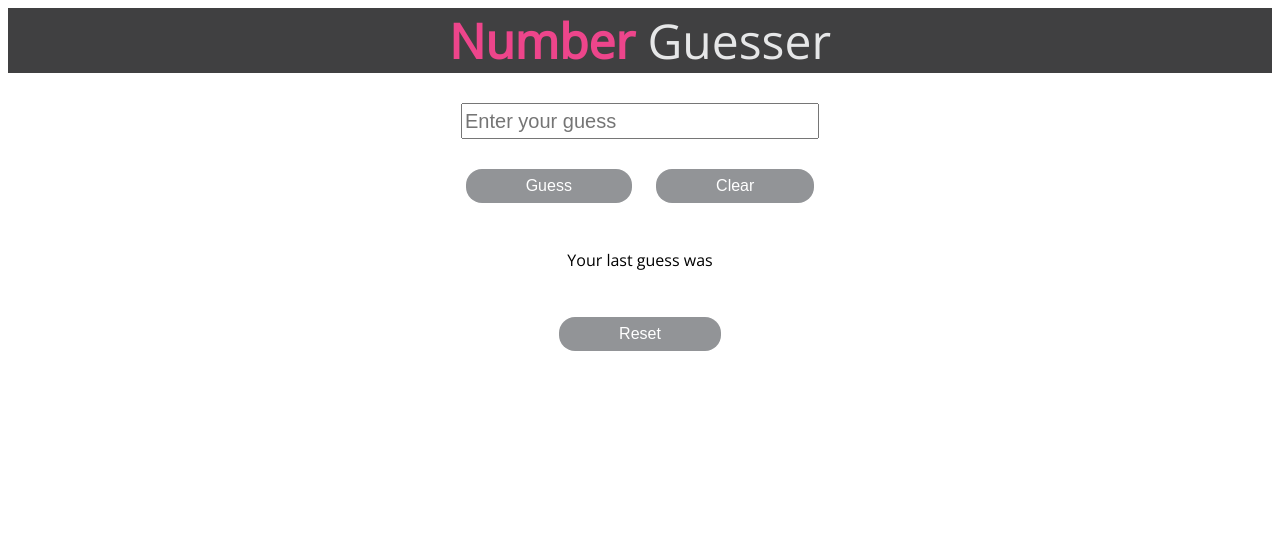
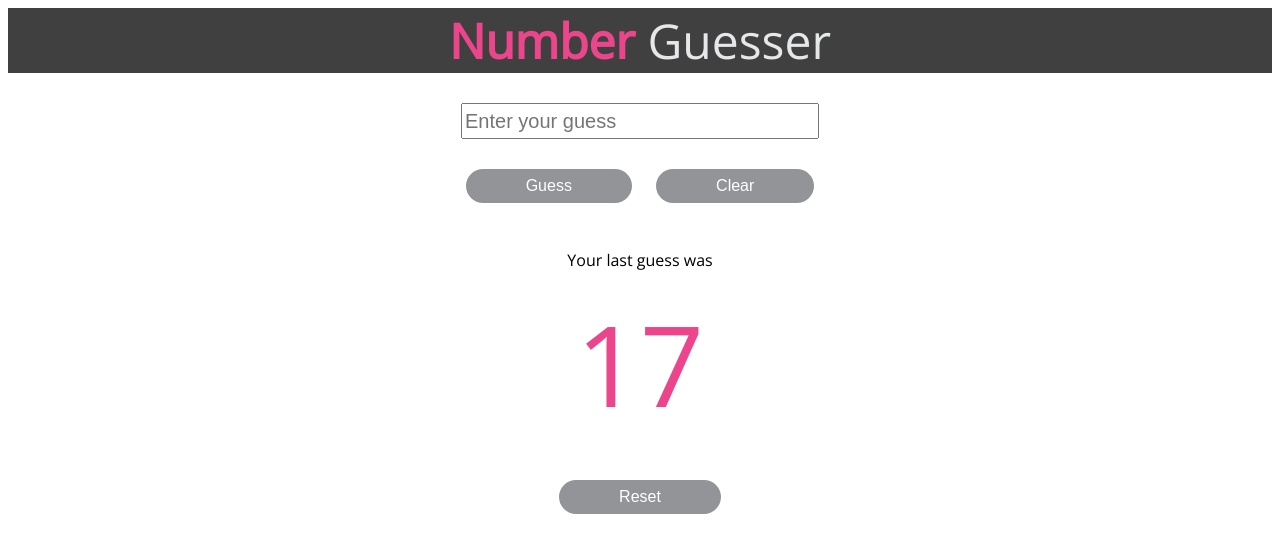
Before and after one commit to kellymiller6/numberguessergame, a plain HTML site: page index.html in a window 1280 px wide. Drawn offline with nearby package versions, Linux system fonts and the light colour scheme.

Commit message:
Beginning JS setting variables

```diff
--- a/index.html
+++ b/index.html
@@ -9,14 +9,17 @@
   <body>
     <header role="banner">Number <span class="guesser">Guesser </span></header>
     <main>
-      <input type="number" placeholder="Enter your guess">
-      <div class="buttons">
-        <button class="guess">Guess</button>
-        <button class="reset">Clear</button>
-      </div>
-      <p>Your last guess was</p>
-      <button type="text" name="button">Reset</button>
+      <input type="number" placeholder="Enter your guess" ID="guess-input">
+      <section class="buttons">
+        <button ID="guess">Guess</button>
+        <button ID="clear">Clear</button>
+      </section>
+      <section class="last-guess">
+        <p>Your last guess was</p>
+        <p class="user-guess" id="showUserGuess">17</p>
+      </section>
+      <button type="text" ID="reset">Reset</button>
     </main>
-
+    <script src="scripts.js"></script>
   </body>
 </html>
--- /dev/null
+++ b/scripts.js
@@ -0,0 +1,13 @@
+var myInput = document.getElementById('guess-input');
+
+var guessButton = document.getElementById('guess');
+
+var clearButton = document.getElementById('clear');
+
+var showLastGuess = document.getElementById('showUserGuess')
+
+var resetButton = document.getElementById('reset')
+
+guessButton.addEventListener('click', function() {
+  showLastGuess.innerText = myInput.value;
+});
--- a/style.css
+++ b/style.css
@@ -30,7 +30,7 @@ input{
 button{
   background-color:#929497;
   border: none;
-  border-radius: 16px;
+  border-radius: 20px;
   margin: 30px 10px;
   color: #FFF;
   font-size: 16px;
@@ -40,3 +40,12 @@ button{
 button:hover{
   background-color: #EB008B
 }
+.user-guess{
+  font-size: 7em;
+  color: #ED458B;
+  font-weight: 300;
+  margin: 10px;
+}
+section{
+  border: 1px hidden black;
+}
```
